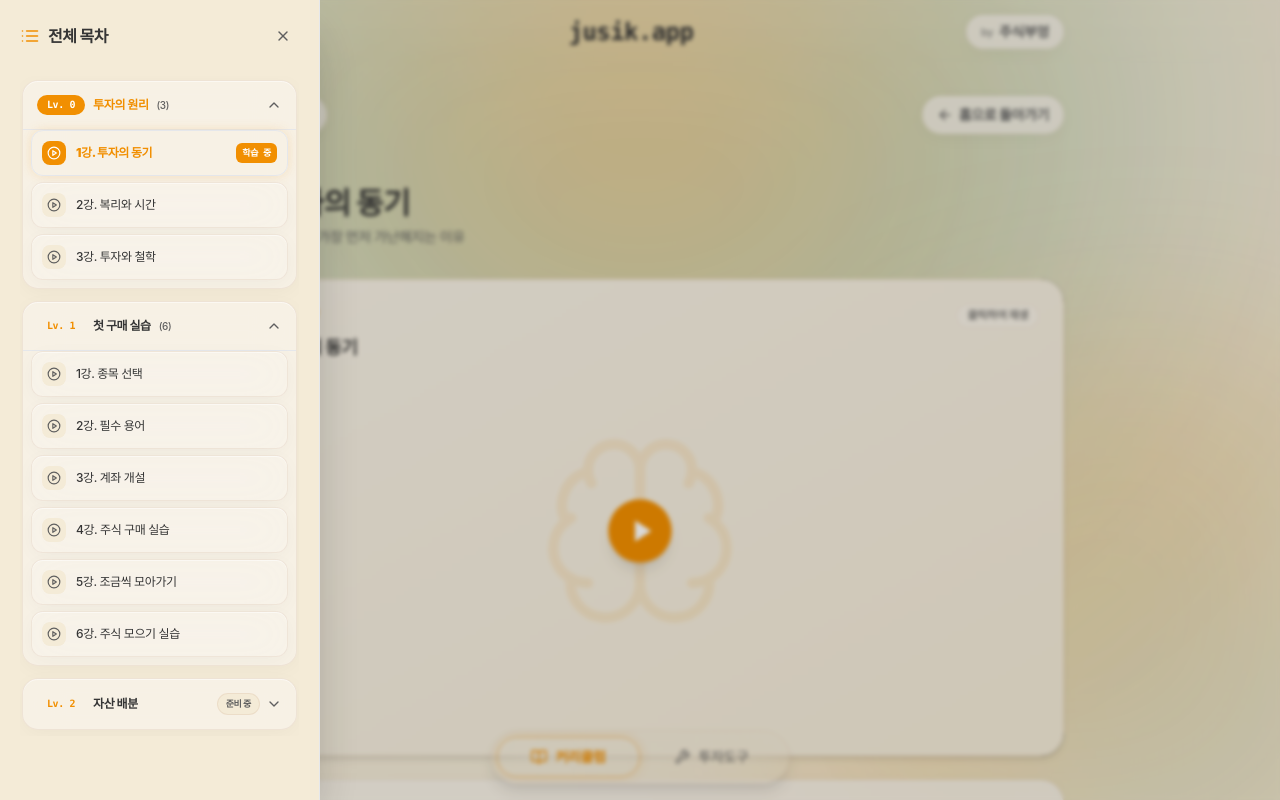
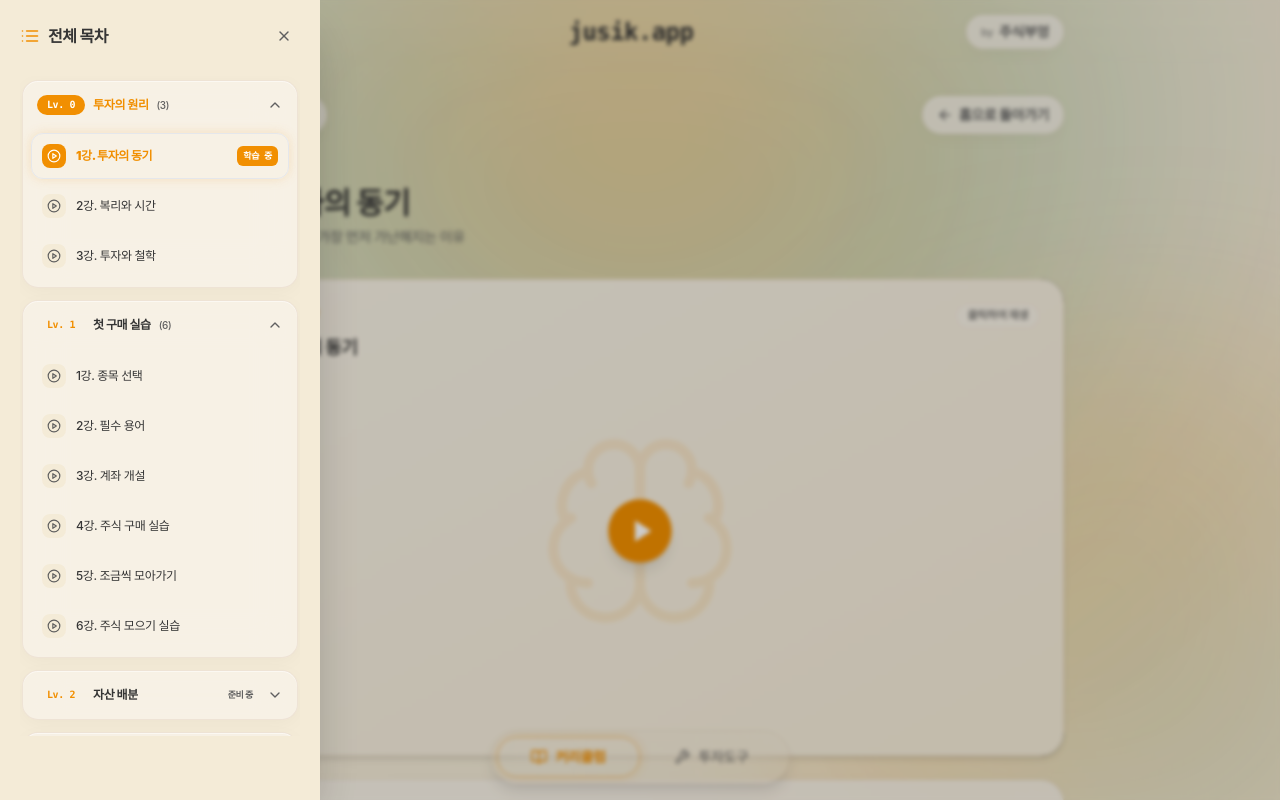
Before and after one commit to hajooi/jusik-app, a Next.js app: page /lesson/lv0-1 in a window 1280 px wide. Both pictures are taken after a click on the button "전체 목차". Shown: the top 800 px of the page. Built offline with nearby package versions, Linux system fonts and the light colour scheme.

Commit message:
fix: Remove right border from drawer panel and level accordion divider borders in SidebarDrawer.tsx

```diff
--- a/src/components/SidebarDrawer.tsx
+++ b/src/components/SidebarDrawer.tsx
@@ -102,7 +102,7 @@ export default function SidebarDrawer({ currentLessonId }: SidebarDrawerProps) {
 
                 <div className="flex items-center gap-1.5 shrink-0 ml-1">
                   {level.isComingSoon && (
-                    <span className="text-[9px] px-2 py-0.5 rounded-full bg-[var(--bg-main)] text-[var(--text-secondary)] font-bold border border-[var(--border-color)]">
+                    <span className="text-[9px] px-2 py-0.5 rounded-full bg-[var(--accent-orange)]/10 text-[var(--text-secondary)] font-bold">
                       준비 중
                     </span>
                   )}
@@ -116,7 +116,7 @@ export default function SidebarDrawer({ currentLessonId }: SidebarDrawerProps) {
 
               {/* Accordion Content (Lessons List) */}
               {isOpen && (
-                <div className="space-y-1.5 p-2 pt-0 border-t border-[var(--border-color)]/30">
+                <div className="space-y-1 p-2 pt-1">
                   {hasLessons ? (
                     level.lessons.map((lesson) => {
                       const isActive = lesson.id === currentLessonId;
@@ -137,7 +137,7 @@ export default function SidebarDrawer({ currentLessonId }: SidebarDrawerProps) {
                           className={`group flex items-center gap-2.5 p-2.5 rounded-xl text-xs transition-all duration-200 ${
                             isActive
                               ? 'bg-[var(--accent-orange)]/15 text-[var(--accent-orange)] font-black border border-[var(--accent-orange)]/40 shadow-[0_0_12px_rgba(241,143,1,0.18)]'
-                              : 'text-[var(--text-primary)] glass-card glass-card-hover font-medium'
+                              : 'text-[var(--text-primary)] hover:bg-[var(--card-hover)] hover:text-[var(--accent-orange)] font-medium border border-transparent'
                           }`}
                         >
                           <div
@@ -187,7 +187,7 @@ export default function SidebarDrawer({ currentLessonId }: SidebarDrawerProps) {
 
       {/* Left Slide-over Modal with Backdrop Blur Overlay (z-[100] covers bottom nav) */}
       {(isMobileOpen || isClosing) && (
-        <div className={`fixed inset-0 z-[100] flex justify-start bg-black/15 backdrop-blur-[2px] ${
+        <div className={`fixed inset-0 z-[100] flex justify-start bg-black/20 backdrop-blur-[2px] ${
           isClosing ? 'animate-fade-out-overlay' : 'animate-fade-in-overlay'
         }`}>
           {/* Backdrop Overlay Click to Close */}
@@ -197,7 +197,7 @@ export default function SidebarDrawer({ currentLessonId }: SidebarDrawerProps) {
           />
 
           {/* Sliding Panel with Smooth Side Animation & Pure Brand Base Cream Surface */}
-          <div className={`relative z-10 w-full max-w-xs bg-[var(--bg-main)] border-r border-[var(--border-color)]/40 h-full p-5 shadow-2xl overflow-y-auto ${
+          <div className={`relative z-10 w-full max-w-xs bg-[var(--bg-main)] border-none h-full p-5 shadow-2xl overflow-y-auto ${
             isClosing ? 'animate-slide-out-left' : 'animate-slide-in-left'
           }`}>
             {renderContent()}
```
